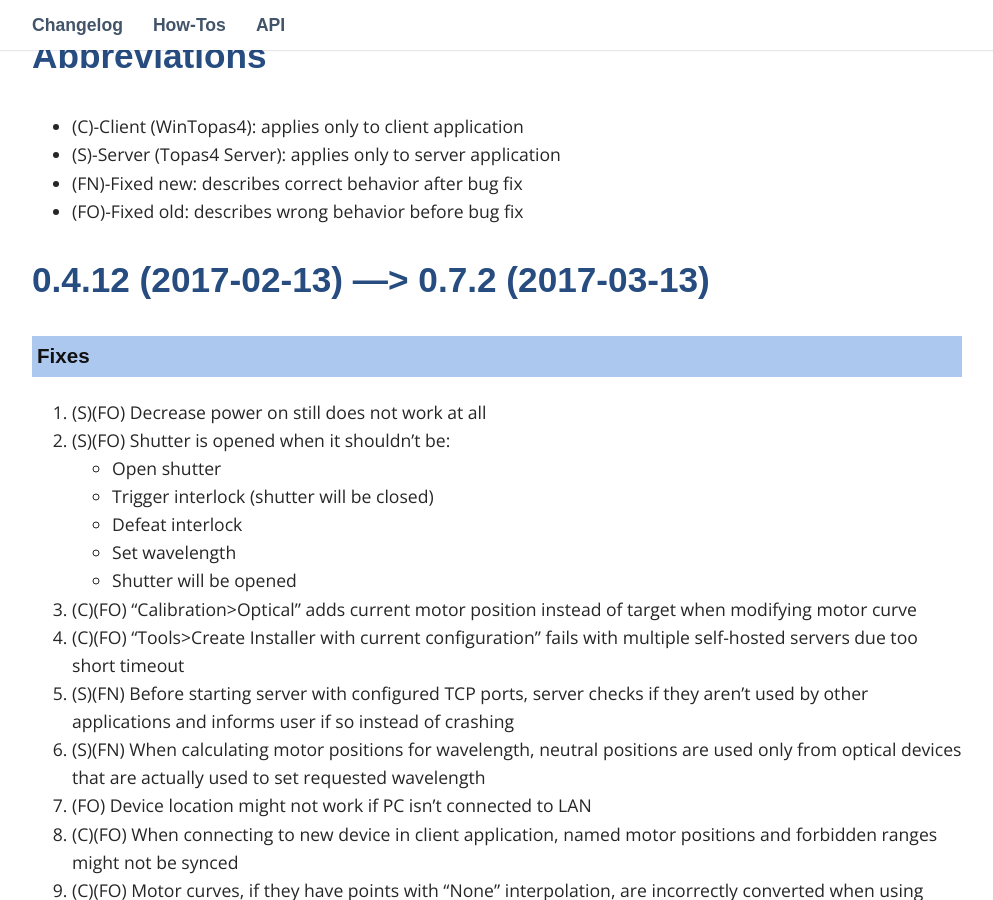
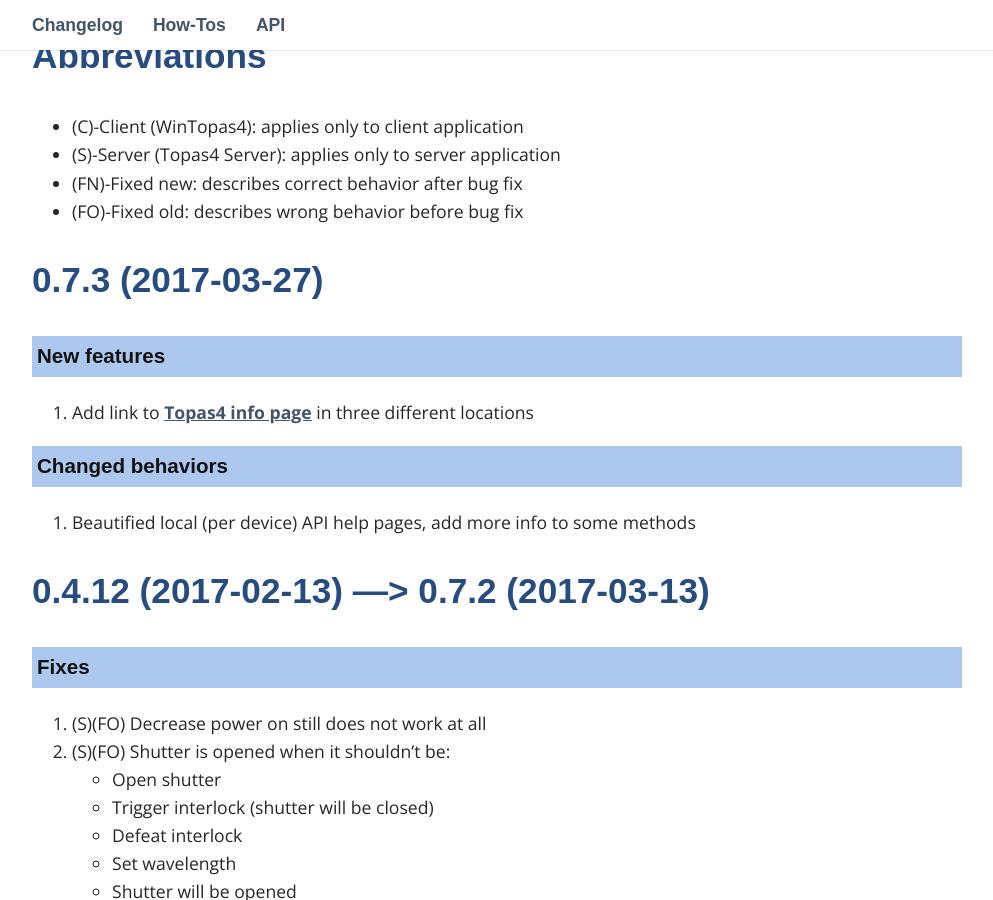
Before and after one commit to DomasM/Topas4InfoTemp00, a Jekyll site: the page built from _pages/03_changelog.md, in a window 1280 px wide and 900 px high, scrolled down 441 px. Shown: the whole window, without its empty margins (143-1136 px from the left). Built offline with Jekyll 4.4.1, drawn with Linux system fonts in a browser that asks for light colours; some web fonts are replaced; comment, search, counter and statistics services are not loaded.

Commit message:
0.7.3 release

```diff
--- a/_pages/03_changelog.md
+++ b/_pages/03_changelog.md
@@ -15,6 +15,20 @@
 * (S)-Server (Topas4 Server): applies only to server application
 * (FN)-Fixed new: describes correct behavior after bug fix
 * (FO)-Fixed old: describes wrong behavior before bug fix
+
+
+## 0.7.3 (2017-03-27)
+
+
+### New features
+
+1. Add link to [Topas4 info page](https://domasm.github.io/Topas4Info/) in three different locations
+
+### Changed behaviors
+
+1. Beautified local (per device) API help pages, add more info to some methods
+
+
 
 ## 0.4.12 (2017-02-13) ---> 0.7.2 (2017-03-13)
 
```
